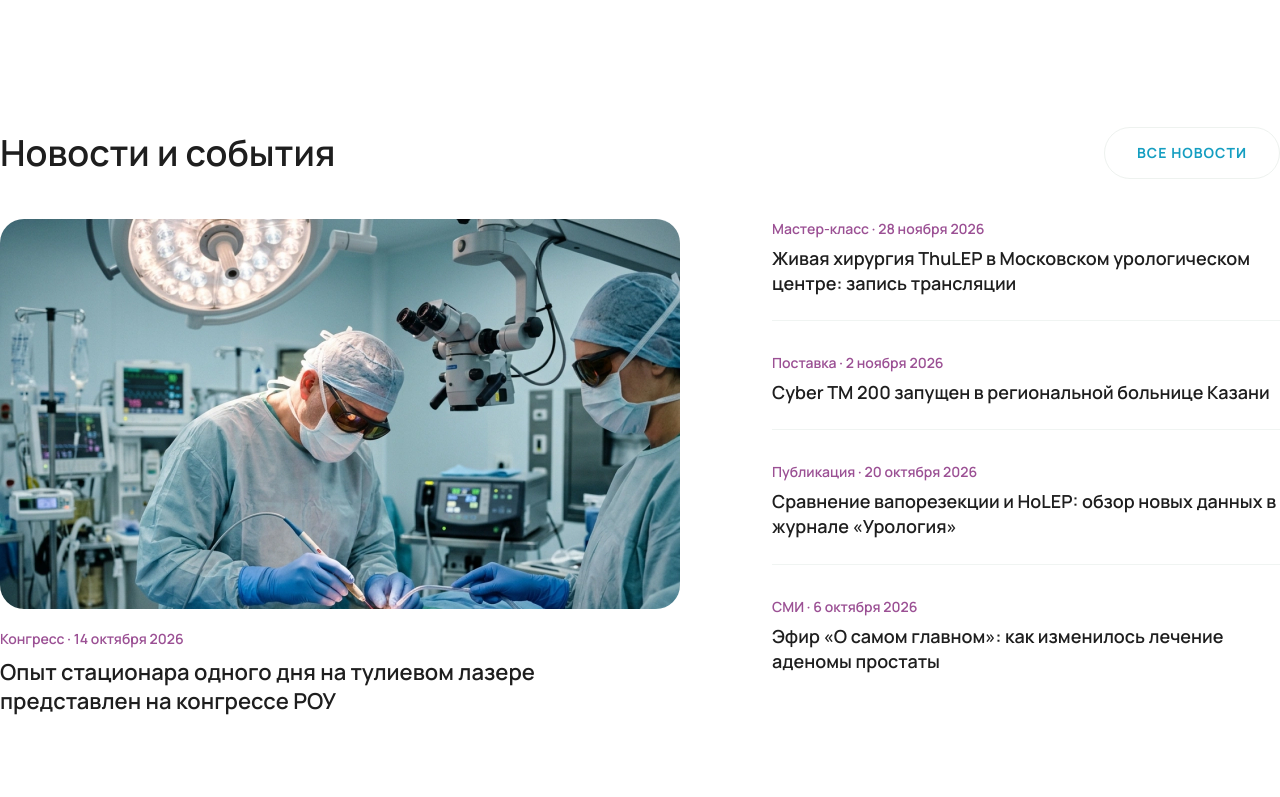
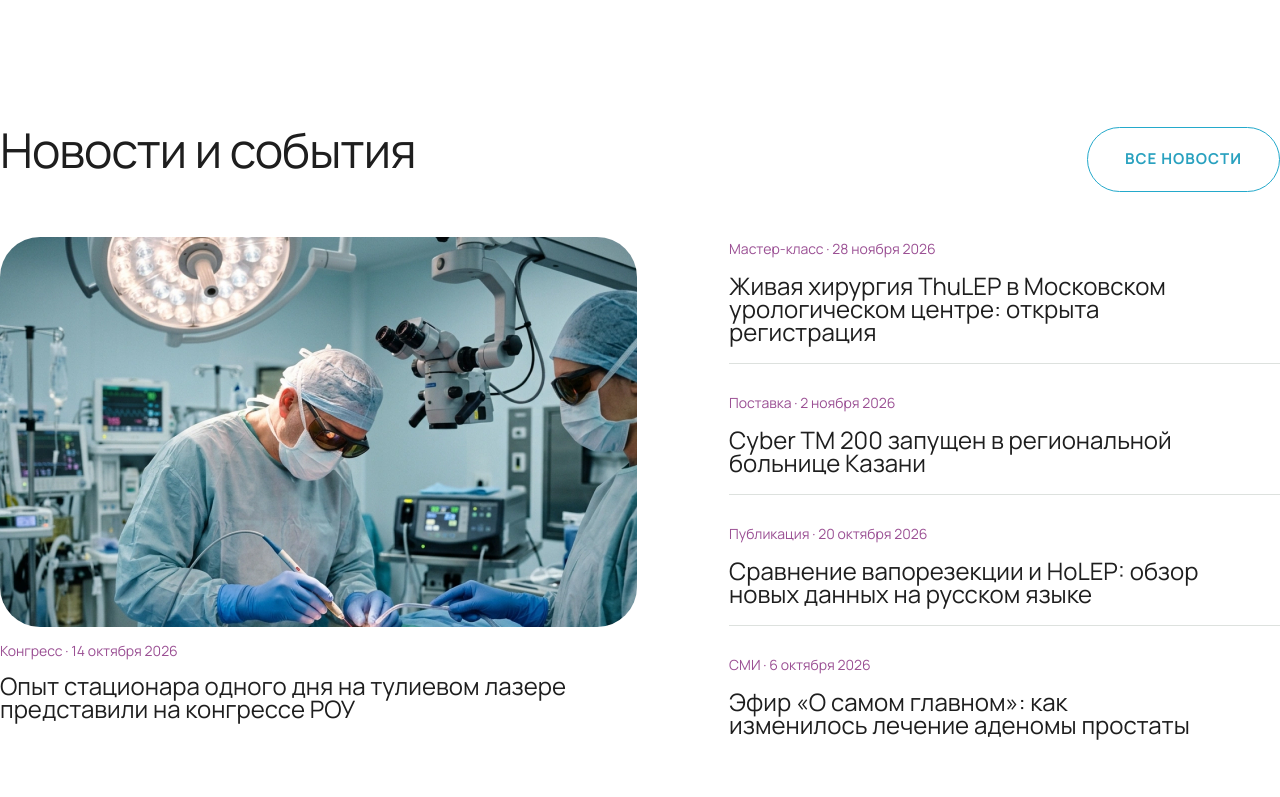
Before and after one commit to arksdev/quanta-system, a plain HTML site: page index.html in a window 1280 px wide. Shown: the part 6183-6980 px from the top of the page. Drawn offline with Linux system fonts and the light colour scheme.

Commit message:
fix(sec5): align news layout with Frame 100
The section used a 40px gap under a 36px semibold heading, 20px card gaps,
24px image radius, 18px semibold titles and a 32px list gap, so both columns
drifted from the design.

It now follows the layers: 48px Regular heading, 65px pill on top alignment,
45px to the content, 680x390 image with radius 40, 12px gaps, 24px Regular
titles that wrap at 624 and 480, and 588px list rows with a 20px bottom rule
over #dde1de. Copy matches the text layers.

The shared pill takes the designed 65px height, 1.2px #24a9cb stroke and 15px
#29a1bf label; the video section inherits the same rule.

The section height grows to 629px, which puts the CTA block at its designed
7029.

```diff
--- a/index.html
+++ b/index.html
@@ -385,7 +385,7 @@
           <img src="assets/news-featured.webp" alt="Конгресс РОУ" class="news-featured-img" width="680" height="390">
           <div class="news-featured-info">
             <span class="news-item-category">Конгресс · 14 октября 2026</span>
-            <h3 class="news-featured-title">Опыт стационара одного дня на тулиевом лазере представлен на конгрессе РОУ</h3>
+            <h3 class="news-featured-title">Опыт стационара одного дня на тулиевом лазере представили на конгрессе РОУ</h3>
           </div>
         </article>
 
@@ -393,7 +393,7 @@
         <div class="news-list-side">
           <article class="news-list-item">
             <span class="news-item-category">Мастер-класс · 28 ноября 2026</span>
-            <h3 class="news-item-title">Живая хирургия ThuLEP в Московском урологическом центре: запись трансляции</h3>
+            <h3 class="news-item-title">Живая хирургия ThuLEP в Московском урологическом центре: открыта регистрация</h3>
           </article>
           <article class="news-list-item">
             <span class="news-item-category">Поставка · 2 ноября 2026</span>
@@ -401,7 +401,7 @@
           </article>
           <article class="news-list-item">
             <span class="news-item-category">Публикация · 20 октября 2026</span>
-            <h3 class="news-item-title">Сравнение вапорезекции и HoLEP: обзор новых данных в журнале «Урология»</h3>
+            <h3 class="news-item-title">Сравнение вапорезекции и HoLEP: обзор новых данных на русском языке</h3>
           </article>
           <article class="news-list-item">
             <span class="news-item-category">СМИ · 6 октября 2026</span>
--- a/styles.css
+++ b/styles.css
@@ -1148,7 +1148,7 @@ img {
 
 /* ==========================================================================
    SECTION 5: NEWS & EVENTS (Figma Node 50:4027 Frame 100)
-   margin-top: 130px
+   1360x629 — header 65 + 45 gap + content 519
    ========================================================================== */
 
 .section-news {
@@ -1163,36 +1163,44 @@ img {
   margin: 0 auto;
 }
 
+/* Frame 99: title (46) top-aligned with the 65px pill */
 .news-header {
   display: flex;
   justify-content: space-between;
-  align-items: center;
-  margin-bottom: 40px;
+  align-items: flex-start;
+  margin-bottom: 45px;
 }
 
 .news-main-title {
   font-family: var(--font-main);
-  font-size: 36px;
-  font-weight: 600;
-  color: var(--color-text-dark);
+  font-size: 48px;
+  font-weight: 400;
+  line-height: 0.96;
+  letter-spacing: -0.02em;
+  color: #1e1e1e;
   margin: 0;
 }
 
+/* Link 47:3690 — 194x65, 1.2px #24a9cb stroke, shared with the video section */
 .news-all-btn,
 .videos-all-link {
-  height: 52px;
-  padding: 0 32px;
+  height: 65px;
+  padding: 0 37px;
   border-radius: 9999px;
   background: #ffffff;
-  border: 1px solid #eef2ef;
-  color: var(--color-secondary);
+  border: 1.2px solid #24a9cb;
+  color: #29a1bf;
   font-family: var(--font-main);
-  font-size: 14px;
+  font-size: 15px;
   font-weight: 700;
+  line-height: 20px;
   letter-spacing: 1px;
+  text-transform: uppercase;
   display: inline-flex;
   align-items: center;
   justify-content: center;
+  box-sizing: border-box;
+  text-decoration: none;
   transition: background 0.15s ease;
 }
 
@@ -1201,6 +1209,7 @@ img {
   background: #f7faf9;
 }
 
+/* Frame 98: featured 680 + 92 gap + list 588 */
 .news-layout-grid {
   display: flex;
   gap: 92px;
@@ -1211,76 +1220,68 @@ img {
   width: 680px;
   display: flex;
   flex-direction: column;
-  gap: 20px;
-  cursor: pointer;
-  transition: transform 0.15s ease;
-}
-
-.news-featured-card:hover {
-  transform: translateY(-2px);
+  gap: 12px;
 }
 
 .news-featured-img {
+  display: block;
   width: 680px;
   height: 390px;
-  border-radius: 24px;
+  border-radius: 40px;
   object-fit: cover;
 }
 
 .news-featured-info {
   display: flex;
   flex-direction: column;
-  gap: 10px;
+  gap: 12px;
 }
 
 .news-item-category {
   font-family: var(--font-main);
   font-size: 14px;
-  font-weight: 600;
-  color: var(--color-accent-purple);
+  font-weight: 400;
+  line-height: 23px;
+  color: #9b5094;
 }
 
 .news-featured-title {
   font-family: var(--font-main);
-  font-size: 22px;
-  font-weight: 600;
-  line-height: 1.35;
-  color: var(--color-text-dark);
+  font-size: 24px;
+  font-weight: 400;
+  line-height: 0.96;
+  color: #1e1e1e;
+  max-width: 624px;
   margin: 0;
 }
 
+/* Right column: 588 wide, 27px between items */
 .news-list-side {
-  flex: 1;
+  width: 588px;
   display: flex;
   flex-direction: column;
-  gap: 32px;
+  gap: 27px;
 }
 
 .news-list-item {
   display: flex;
   flex-direction: column;
-  gap: 8px;
-  cursor: pointer;
-  padding-bottom: 24px;
-  border-bottom: 1px solid #f0f4f2;
-  transition: transform 0.15s ease;
+  gap: 14px;
+  padding-bottom: 20px;
+  border-bottom: 1px solid #dde1de;
 }
 
 .news-list-item:last-child {
   border-bottom: none;
-  padding-bottom: 0;
-}
-
-.news-list-item:hover {
-  transform: translateX(4px);
 }
 
 .news-item-title {
   font-family: var(--font-main);
-  font-size: 18px;
-  font-weight: 600;
-  line-height: 1.4;
-  color: var(--color-text-dark);
+  font-size: 24px;
+  font-weight: 400;
+  line-height: 0.96;
+  color: #1e1e1e;
+  max-width: 480px;
   margin: 0;
 }
 
```
Also changed, not shown: screenshots/section-5-preview.png (added), 1 other file.
